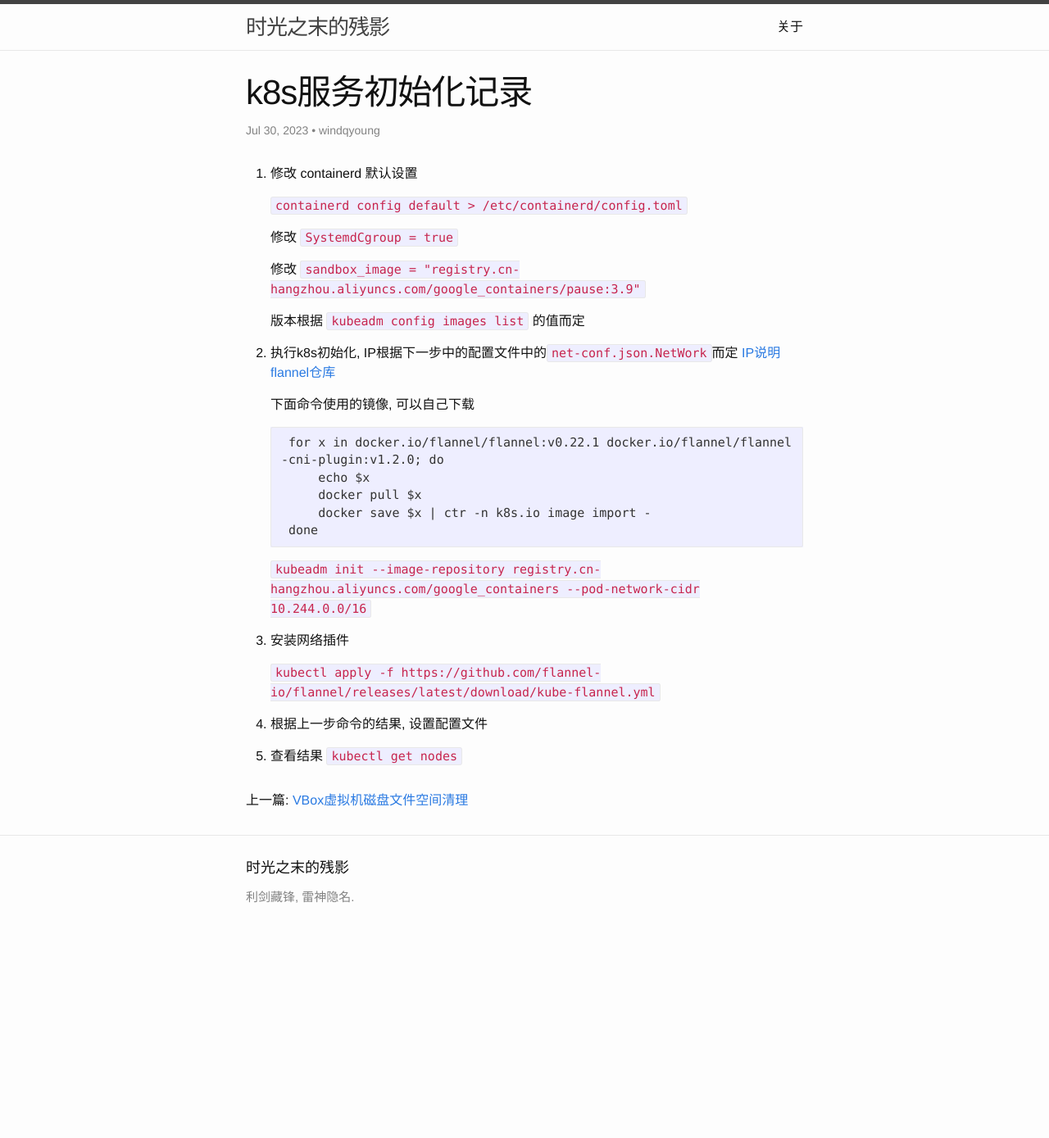
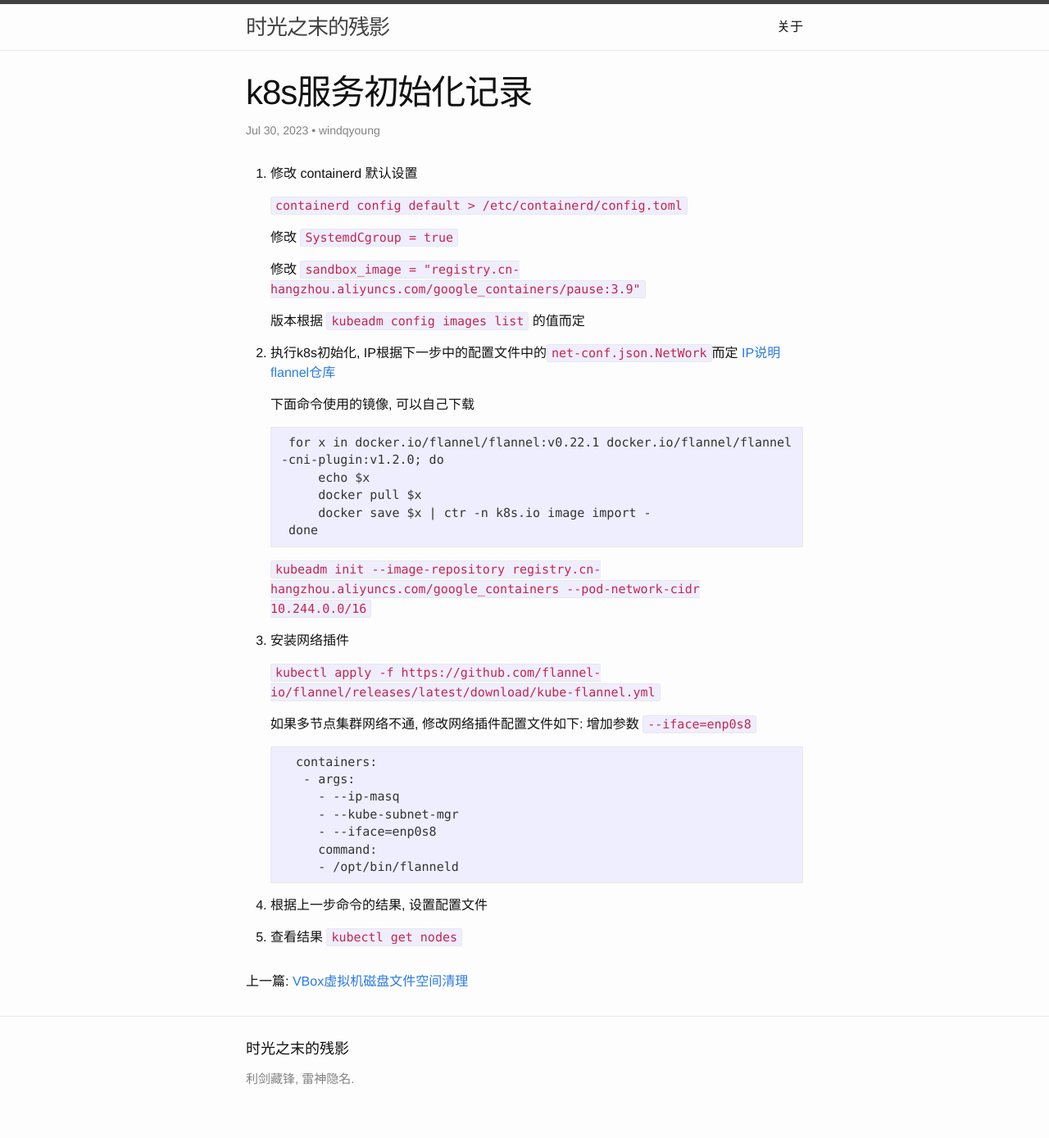
Before and after one commit to windqyoung/windqyoung.github.io, a Jekyll site: the page built from _posts/2023-07-30-k8s-init.md, in a window 1280 px wide. Shown: the whole page at 82% size. Built offline with Jekyll 4.4.1, drawn with Linux system fonts in a browser that asks for light colours; nearby versions of some CDN libraries; before the commit the page ends 1167 px from its top, so only the background shows below that.

Commit message:
添加网络插件说明

````diff
--- a/_posts/2023-07-30-k8s-init.md
+++ b/_posts/2023-07-30-k8s-init.md
@@ -33,6 +33,18 @@ title: k8s服务初始化记录
 
     `kubectl apply -f https://github.com/flannel-io/flannel/releases/latest/download/kube-flannel.yml`
 
+    如果多节点集群网络不通, 修改网络插件配置文件如下: 增加参数 `--iface=enp0s8`
+
+    ```
+     containers:
+      - args:
+        - --ip-masq
+        - --kube-subnet-mgr
+        - --iface=enp0s8
+        command:
+        - /opt/bin/flanneld
+    ```
+
 4. 根据上一步命令的结果, 设置配置文件
 
 5. 查看结果 `kubectl get nodes`
````
